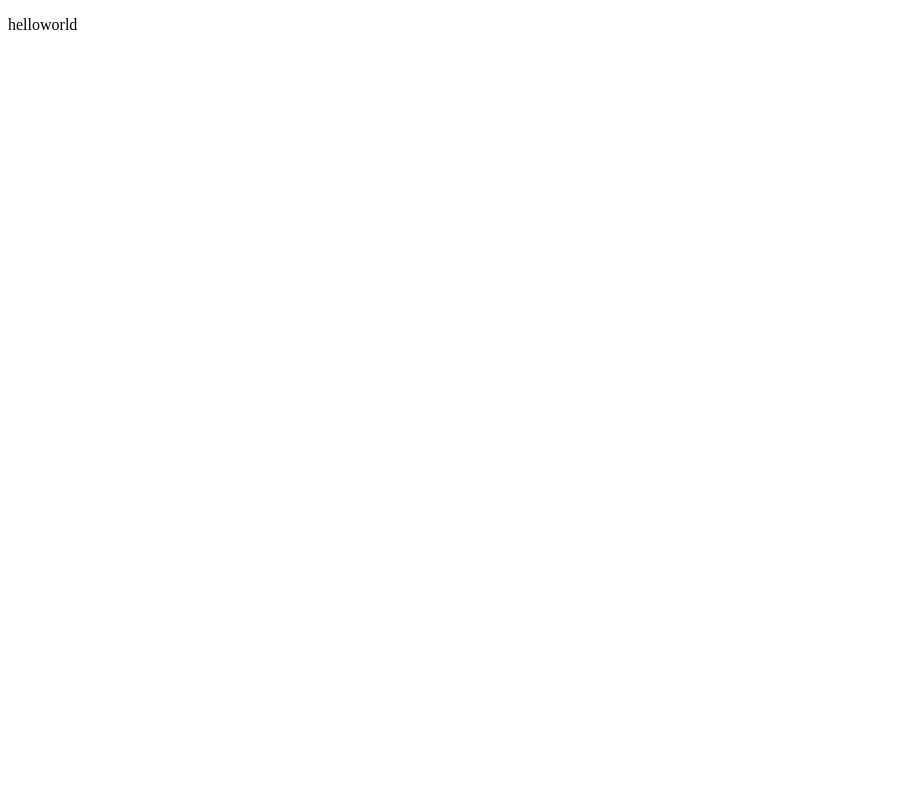
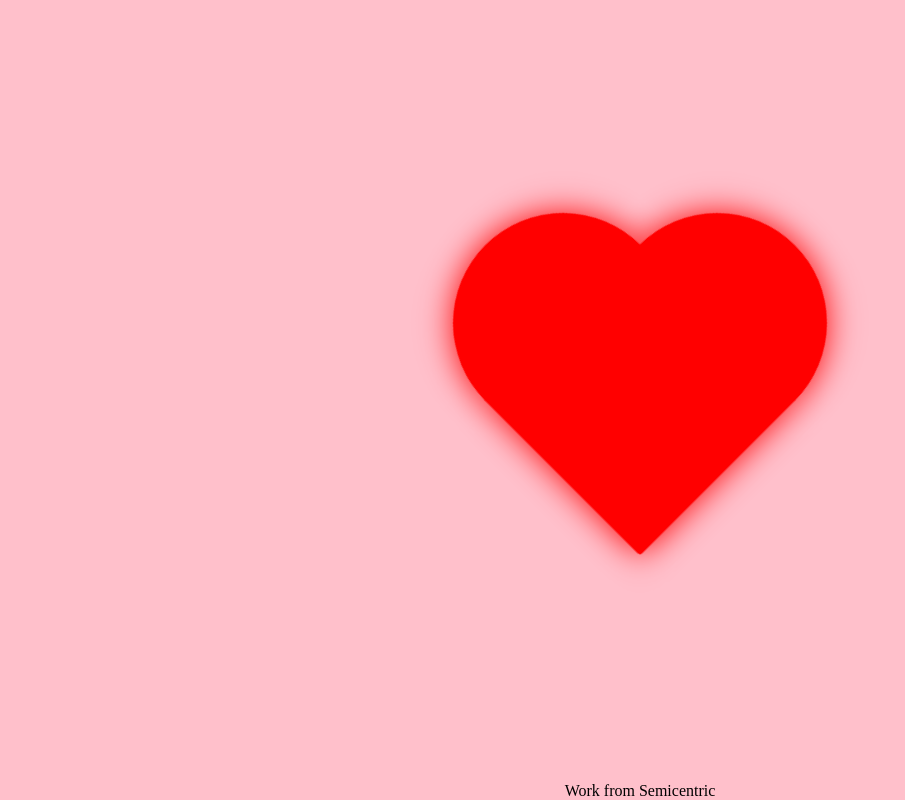
Before and after one commit to blueskyyzy/heartsky, a plain HTML site: page index.html in a window 1280 px wide. Shown: the whole page, without its empty margins (0-905 px from the left). Drawn offline with Linux system fonts and the light colour scheme.

Commit message:
Add files via upload

```diff
--- a/index.html
+++ b/index.html
@@ -4,30 +4,82 @@
     <meta charset="UTF-8">
     <meta name="viewport" content="width=device-width, initial-scale=1.0">
     <title>Document</title>
+    <style>
+        *{
+            margin: 0;
+            padding: 0;
+        }
+        /* 让容器的宽度和高度都充满全屏 */
+        html,body{
+            width: 100%;
+            height: 100%;
+        }
+        body{
+            background-color: pink;
+            display: flex;
+            flex-direction: row;
+            align-items: center;
+            justify-content: center;
+        }
+        .heart{
+            width: 200px;
+            height: 200px;
+            background-color: red;
+            position: relative;
+            transform: rotate(45deg);
+            animation: heartbit 1s alternate infinite;
+            box-shadow: 0 0 30px red;
+            border-radius: 0 0 3px 0;
+        }
+        .heart::before{
+            content: "";
+            width: 200px;
+            height: 100px;
+            background-color: red;
+            position: absolute;
+            left: 0;
+            top: -99px;
+            border-radius: 100px 100px 0 0;
+            box-shadow: 0 0 30px red;
+        }
+        .heart::after{
+            content: "";
+            width: 100px;
+            height: 200px;
+            background-color: red;
+            position: absolute;
+            left: -99px;
+            top: 0;
+            border-radius: 100px 0 0 100px;
+            box-shadow: 0 0 30px red;
+        }
+
+        /* 实现动画 */
+        @keyframes heartbit{
+            0%{
+                transform: rotate(45deg) scale(0.4);
+            }
+            /* 25%{
+                transform: rotate(45deg) scale(0.8);
+            }
+            50%{
+                transform: rotate(45deg) scale(1);
+            }
+            75%{
+                transform: rotate(45deg) scale(1.2);
+            } */
+            100%{
+                transform: rotate(45deg) scale(1.1);
+            }
+        }
+        p{
+            position: fixed;
+            bottom: 0px;
+        }
+    </style>
 </head>
 <body>
-    <p>helloworld</p>
+    <div class="heart"></div>
+    <p>Work from Semicentric</p>
 </body>
 </html>
-
-
-<!--
-    配置用户信息
-    初始化本地仓库
-    工作区 暂存区 和版本库
-    查看历史版本
-
-    1.配置用户信息
-        git config --global user.name xxx
-        git config --global user.email xxxx.com
-    查看信息
-        git config --list
-
-    2.初始化本地仓库
-        git init 会在当前目录中创建一个名为 .git的隐藏目录
-
-    3.工作区 暂存区 和版本库
-        存有代码的那个文件夹即为工作区
-        用git add 加文件名 即将其放入了暂存区 文件后边U标志变成A
-        git commit -m '注释'
--->
```
